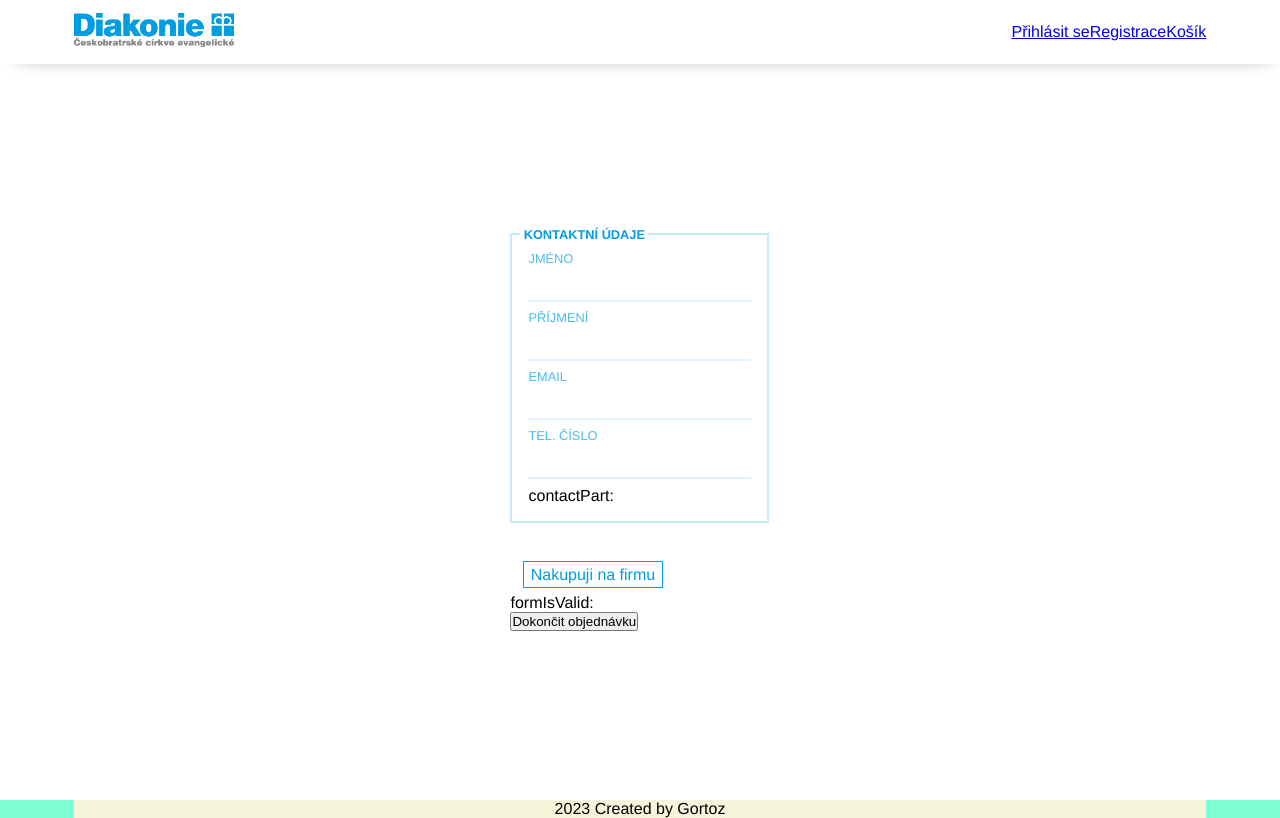
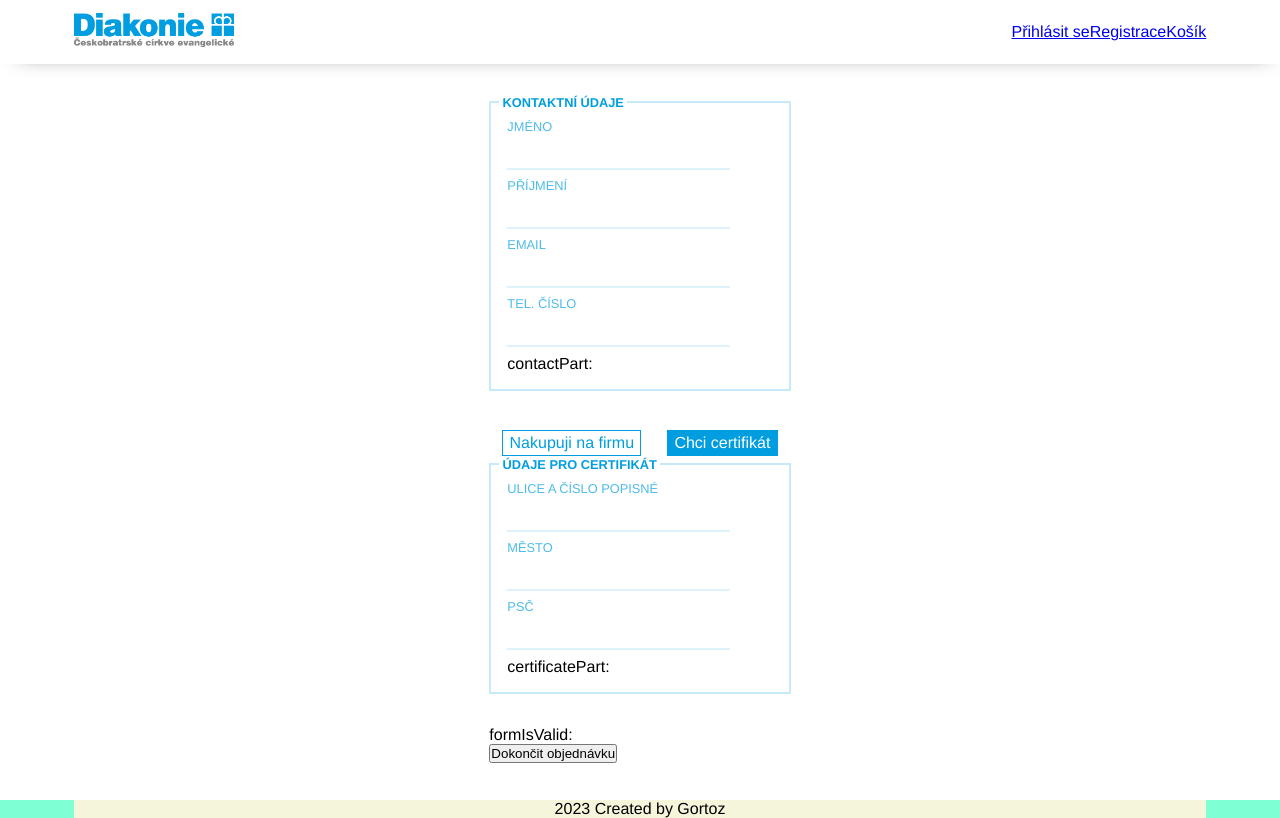
Before and after one commit to kumprji1/postav-skolu-fe, a React (Create React App) app: page /testovaci-formular in a window 1280 px wide. Built offline with nearby package versions, Linux system fonts and the light colour scheme.

Commit message:
required fix _ form

```diff
--- a/src/hooks/g-form-hook.js
+++ b/src/hooks/g-form-hook.js
@@ -49,7 +49,8 @@ const formReducer = (state, action) => {
       }
       if (partId !== action.partId && state.parts[partId].required) {
         formIsValid = formIsValid && state.parts[partId].partIsValid;
-      } else if (action.value) {
+      } else if (partId == action.partId && action.value) {
+        console.log('PartId + required: ', action.partId, action.value);
         formIsValid = formIsValid && state.parts[partId].partIsValid
       }
     }
--- a/src/pages/testing/TestingFormPage.js
+++ b/src/pages/testing/TestingFormPage.js
@@ -1,6 +1,6 @@
 import React from "react";
 import BForm from "../../components/Base/BForm/BForm";
-import BFormBtn from "../../components/Base/BForm/BFormBtn";
+// import BFormBtn from "../../components/Base/BForm/BFormBtn";
 import BFormPart from "../../components/Base/BForm/BFormPart";
 import BInput from "../../components/Base/BForm/BInput";
 import BSubmit from "../../components/Base/BForm/BSubmit";
@@ -61,27 +61,27 @@ const TestingFormPage = () => {
           },
         },
       },
-      // certificatePart: {
-      //   required: false,
-      //   partIsValid: false,
-      //   inputs: {
-      //     street_num: {
-      //       value: "",
-      //       isValid: false,
-      //       isTouched: false,
-      //     },
-      //     city: {
-      //       value: "",
-      //       isValid: false,
-      //       isTouched: false,
-      //     },
-      //     zipCode: {
-      //       value: "",
-      //       isValid: false,
-      //       isTouched: false,
-      //     },
-      //   },
-      // },
+      certificatePart: {
+        required: true,
+        partIsValid: false,
+        inputs: {
+          street_num: {
+            value: "",
+            isValid: false,
+            isTouched: false,
+          },
+          city: {
+            value: "",
+            isValid: false,
+            isTouched: false,
+          },
+          zipCode: {
+            value: "",
+            isValid: false,
+            isTouched: false,
+          },
+        },
+      },
       // deliveryPart: {
       //   required: false,
       //   partIsValid: false,
@@ -206,7 +206,53 @@ const TestingFormPage = () => {
           </p>
         </BFormPart>
       }
-
+      <button
+        className={`${formState.parts.certificatePart.required ? 'bbutton' : 'bbutton-outline' } btn-small`}
+        onClick={(e) => { e.preventDefault()
+          setRequired(
+          "certificatePart",
+          !formState.parts.certificatePart.required
+        )}}
+      >
+        Chci certifikát
+      </button>
+      {formState.parts.certificatePart.required &&
+        <BFormPart title="Údaje pro certifikát">
+          <BInput
+            title="Ulice a číslo popisné"
+            input={formState.parts.certificatePart.inputs.street_num}
+            partId="certificatePart"
+            inputId="street_num"
+            validators={[VALIDATOR_REQUIRE()]}
+            error="Prosím, zadejte ulici a č. popisné"
+            inputChange={inputChange}
+            touchHandler={touchHandler}
+          />
+          <BInput
+            title="Město"
+            input={formState.parts.certificatePart.inputs.city}
+            partId="certificatePart"
+            inputId="city"
+            validators={[VALIDATOR_REQUIRE()]}
+            error="Prosím, zadejte město"
+            inputChange={inputChange}
+            touchHandler={touchHandler}
+          />
+          <BInput
+            title="PSČ"
+            input={formState.parts.certificatePart.inputs.zipCode}
+            partId="certificatePart"
+            inputId="zipCode"
+            validators={[VALIDATOR_REQUIRE()]}
+            error="Prosím, zadejte PSČ"
+            inputChange={inputChange}
+            touchHandler={touchHandler}
+          />
+          <p>
+            certificatePart: {formState.parts.certificatePart.partIsValid && "isValid"}
+          </p>
+        </BFormPart>
+      }
       <p>formIsValid: {formState.formIsValid && "formIsValid"}</p>
       <BSubmit>Dokončit objednávku</BSubmit>
     </BForm>
```
